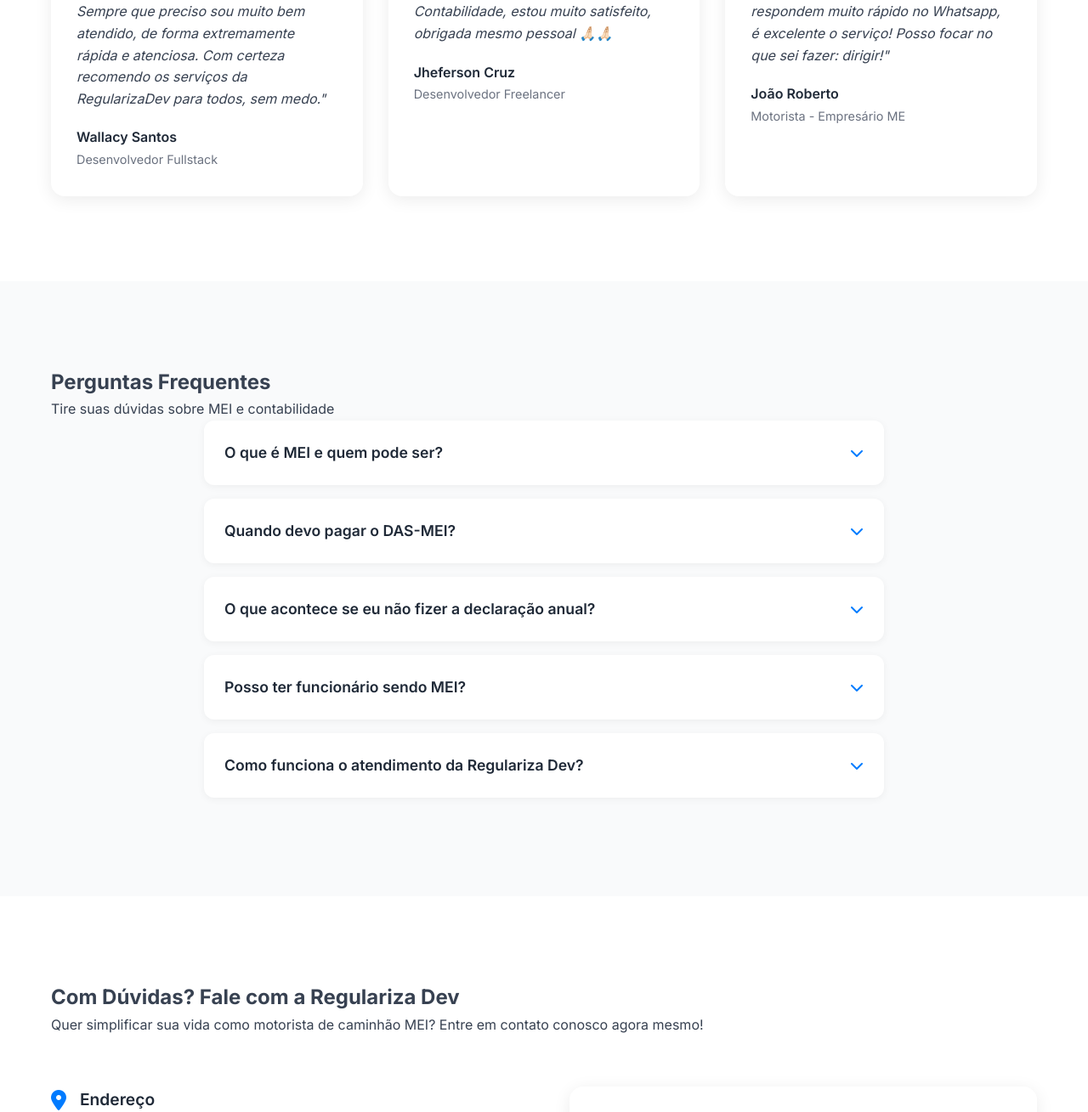
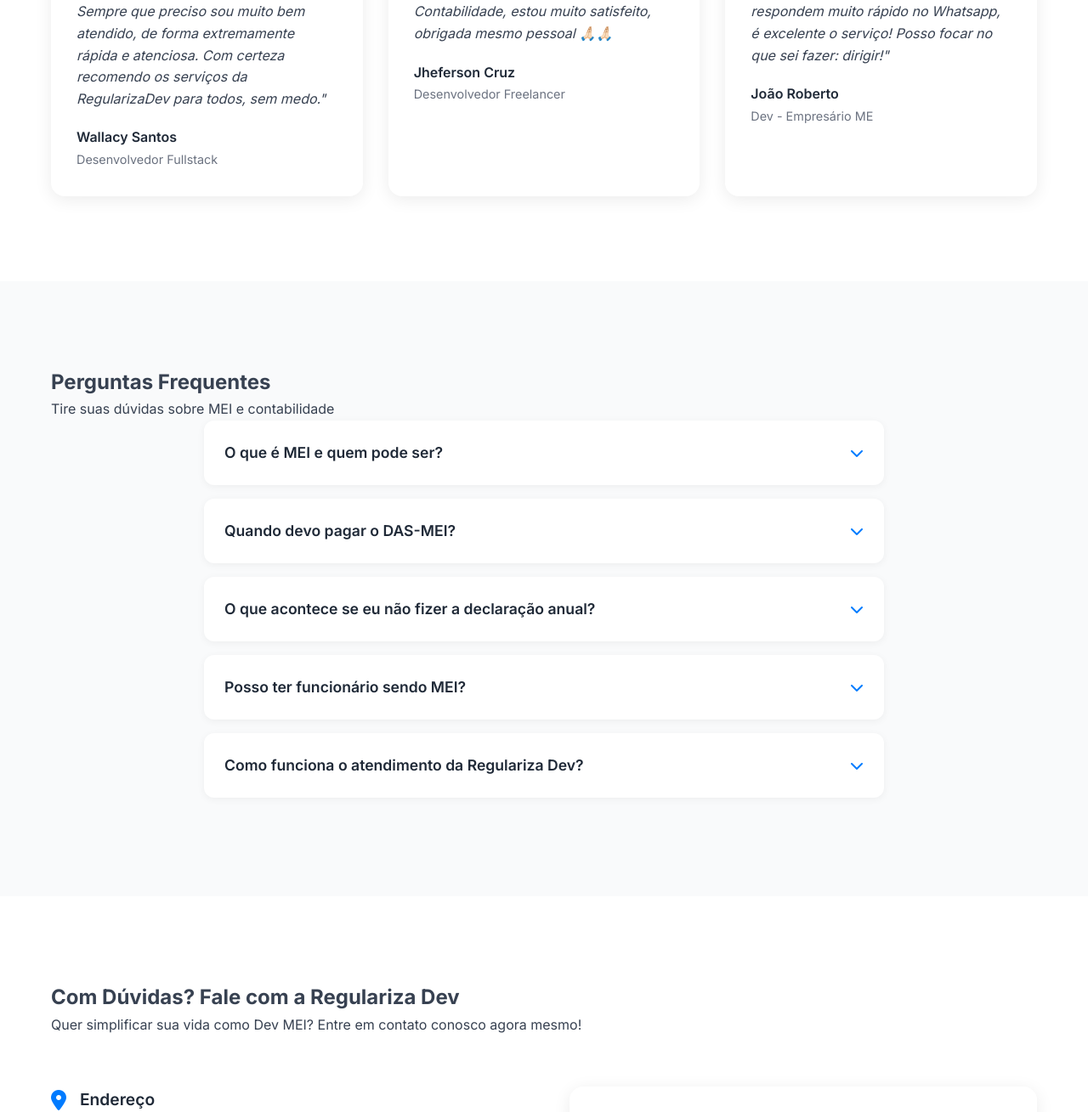
Before and after one commit to chrmentor/siteregularizadev, a plain HTML site: page index.html in a window 1280 px wide. Shown: the part 4780-6089 px from the top of the page at 85% size. Drawn offline with nearby package versions, Linux system fonts and the light colour scheme.

Commit message:
Add files via upload

```diff
--- a/index.html
+++ b/index.html
@@ -319,7 +319,7 @@
                     <div class="testimonial-author">
                         <div class="author-info">
                             <h4>João Roberto</h4>
-                            <span>Motorista - Empresário ME</span>
+                            <span>Dev - Empresário ME</span>
                         </div>
                     </div>
                 </div>
@@ -342,7 +342,7 @@
                         <i class="fas fa-chevron-down"></i>
                     </div>
                     <div class="faq-answer">
-                        <p>MEI (Microempreendedor Individual) é uma categoria empresarial para quem trabalha por conta própria. Motoristas de caminhão podem se enquadrar como MEI desde que tenham faturamento anual de até R$ 251.600,00.</p>
+                        <p>MEI (Microempreendedor Individual) é uma categoria empresarial para quem trabalha por conta própria. Dev's podem se enquadrar como MEI desde que tenham faturamento anual de até R$ 251.600,00.</p>
                     </div>
                 </div>
 
@@ -394,7 +394,7 @@
         <div class="container">
             <div class="section-header">
                 <h2>Com Dúvidas? Fale com a Regulariza Dev</h2>
-                <p>Quer simplificar sua vida como motorista de caminhão MEI? Entre em contato conosco agora mesmo!</p>
+                <p>Quer simplificar sua vida como Dev MEI? Entre em contato conosco agora mesmo!</p>
             </div>
 
             <div class="contact-content">
```
